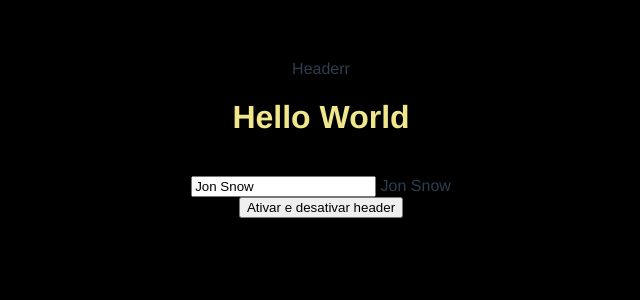
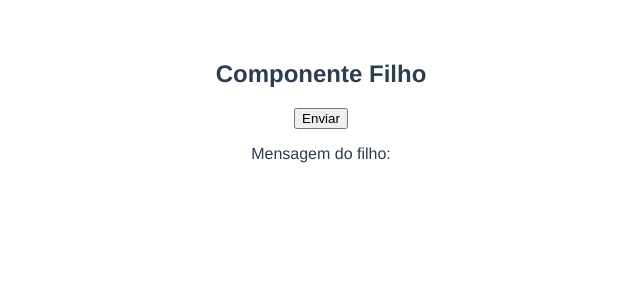
Before and after one commit to carlosvechi/app, a Vue app: page / in a window 1280 px wide. Shown: the top 300 px of the page, without its empty margins (319-959 px from the left). Built offline with nearby package versions, Linux system fonts and the light colour scheme.

Commit message:
+ alguns exemplos

```diff
--- a/src/App.vue
+++ b/src/App.vue
@@ -1,89 +1,44 @@
 <template>
-
-    <TheHeader v-if="showHeader" />
-    <div>
-       <h1>Hello World</h1>
-       <br>
-       <input
-          v-model="name"
-          type="text"
-        >
-        {{ name }} <br>
-        <!-- O botão tem uma função showheader, que inicia como ativo. Ele define se o 'header' aparece, ou não. -->
-        <!-- Quando ele é ativado, ele passa pelos hooks: beforeCreate(antes de criar), created(criado), beforeMount(antes da montagem) e monted(montado)  -->
-        <!-- Ao clicar para desativar o header, ele passa por beforeUnmount(antes de desmontar) e unmounted(desmontado) -->
-        <!-- Ou seja, na fase de 'desmontar', ele exclui toda a construção. Ao ativar novamente, ele constroi novamente também. -->
-        <button @click="showHeader = !showHeader">
-          Ativar e desativar header
-        </button>
-    </div>
-
-
+  <div>
+    <!-- <h1>Componente pai</h1> -->
+    <TheFilho @enviarMensagem="receberMensagem" :mensagem="mensagemDoPai" />
+    <p>Mensagem do filho: {{ mensagemFilho }}</p>
+  </div>
 </template>
 
 <script>
 
-import TheHeader from './components/TheHeader.vue';
+import TheFilho from './components/TheFilho.vue';
 
 export default {
   name: 'App',
   components: {
 
-    TheHeader
+    TheFilho,
   }
   ,
   data() {
     return {
-     name: 'Jon Snow',
-     showHeader: true, //componente que adiciona e exclui o header, utilizado no botão
+      /// \/ abaixo está a mensagem do pai, que vai para o filho
+      // mensagemDoPai: 'Olá, do componente pai!',
+
+      //aqui vamos
+      mensagemFilho: ''
     }
   },
-
-
-  //Criação
-    //Preparar o componente
-    //Ajax, inicializar algumas variáveis
-    //Não tem acesso ao template (DOM)
-//Montagem
-    //Inicializar um lib externa (new Lib())
-    //Precisa de acesso ao template (DOM)
-    //Tem acesso ao template (DOM)
-//Atualização
-    //Debug
-    //Update
-//Desmontagem
-    //Remover tudo o que for necessário
-    //para liberar memória
-
-          beforeUpdate() {
-          console.log('beforeUpdate', this.name);
-        },
-        updated() {
-          console.log('updated', this.name);
-        },
-
-        //HOOKS
-        beforeCreate() {
-            console.log('beforeCreate');
-            console.log('Estado: ', this.name);
-            console.log('Dom: ', this.$el)
-        },
-        created() {
-            console.log('created');
-            console.log('Estado: ',this.name);
-            console.log('Dom: ', this.$el)
-        },
-        beforeMount() {
-            console.log('beforeMount');
-            console.log('Estado: ',this.name);
-            console.log('Dom: ', this.$el)
-        },
-        mounted() {
-            console.log('mounted');
-            console.log('Estado: ',this.name);
-            console.log('Dom: ', this.$el)
-        },
-
+  methods: {
+    receberMensagem(mensagem) {
+      this.mensagemFilho = mensagem;
+    }
+  },
+  beforeUpdate() {},
+  updated() {},
+  beforeCreate() {},
+  created() {},
+  beforeMount() {},
+  mounted() {},
+  watch: {},
+  computed: {},
 }
 </script>
 
--- /dev/null
+++ b/src/components/TheFilho.vue
@@ -0,0 +1,27 @@
+<template>
+    <!-- Reproduz a mensagem que veio do App.vue (através do props)
+   <h2>Componente filho</h2>
+   <p>Mensagem receida: {{ mensagem }}</p> -->
+
+   <!-- Aqui vemos o contrario: filho(TheFilho) recebe a mensagem do pai(App) -->
+   <div>
+    <h2>Componente Filho</h2>
+    <button @click="enviarMensagem">Enviar</button>
+   </div>
+</template>
+
+<script>
+export default {
+    //é utilizado props para acessar a mensagem vinda do componente Pai (App.vue)
+    props: ['mensagem'],
+    methods: {
+        enviarMensagem() {
+            this.$emit('enviarMensagem', 'Olá, do componente filho!')
+        }
+    }
+}
+</script>
+
+<style>
+
+</style>
--- a/src/components/TheHeader.vue
+++ b/src/components/TheHeader.vue
@@ -1,39 +1,40 @@
 <template>
-    Headerr
+    <div class="card" id="app">
+        <h2>Lista de compras</h2>
+        <ul>
+            <li v-for="(todo, index) in todos" :key="index">
+                {{ todo }}
+                <button @click="removerItem(index)">Remover</button>
+            </li>
+        </ul>
+        <input v-model="novoItem" @keyup.enter="adicionarItem()" @keyup.esc="limpar()" placeholder="Adicionar Item">
+        <button @click="adicionarItem">Adicionar</button>
+    </div>
 </template>
 
 <script>
 
 export default {
-        name: 'App',
     data() {
         return {
-               name: 'Jon Snow'
+            todos: ['Macarrão', 'Banana', 'Feijão'],
+            novoItem: '',
+            texto: '',
         }
     },
-
-         beforeUnmount() {
-            //destrói as nossas libs, eventos, listeners
-            console.log('BeforeUnmount');
+    methods: {
+        adicionarItem() {
+            if(this.novoItem.trim() !=='') {
+                this.todos.push(this.novoItem);
+                this.novoItem = '';
+            }
         },
-        unmounted() {
-            console.log('unmounted');
-        },
-        mounted() {
-           window.addEventListener('resize', this.resize)
+        removerItem(index) {
+            this.todos.splice(index, 1);
         },
 
-        watch: {
-
-        },
-
-        computed: {
-
-        },
-
-        methods: {
-          resize($evt) {
-            console.log($evt)
+        limpar() {
+            this.novoItem = '';
         }
     }
 
@@ -41,7 +42,6 @@
 </script>
 
 <style>
-
 body {
     background-color: #000000;
 }
@@ -54,8 +54,13 @@
     margin: 60px;
 }
 
-h1, h2 {
+h1,
+h2 {
     color: #f0e68c;
 }
 
+.header {
+    background: #000;
+    color: #fff;
+}
 </style>
```
Also changed, not shown: src/components/TheReatividade.vue (added, +34 -0 lines), 1 other file (tests, documents, lock files or other folders). Lines whose indentation alone changed are shown as unchanged.
